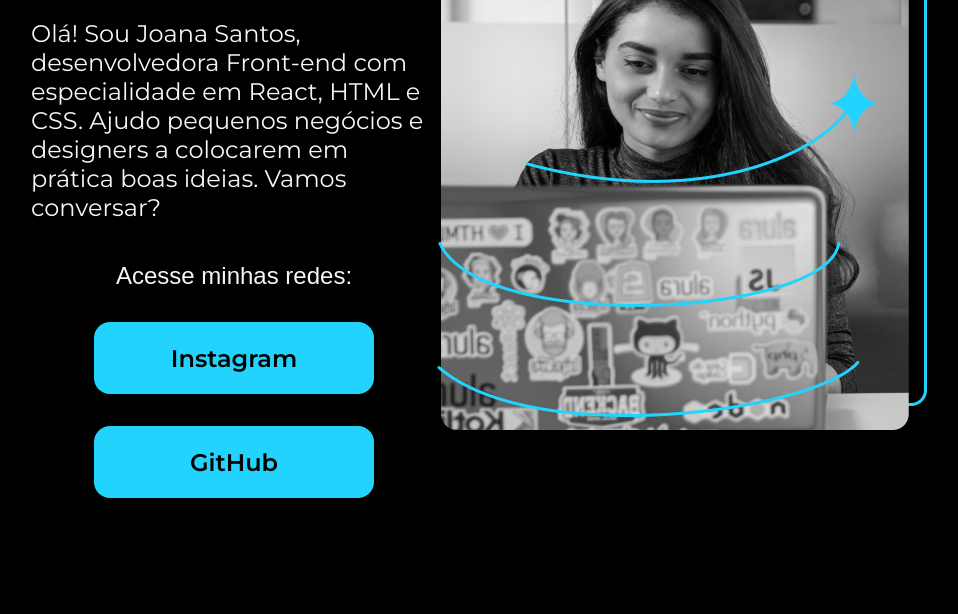
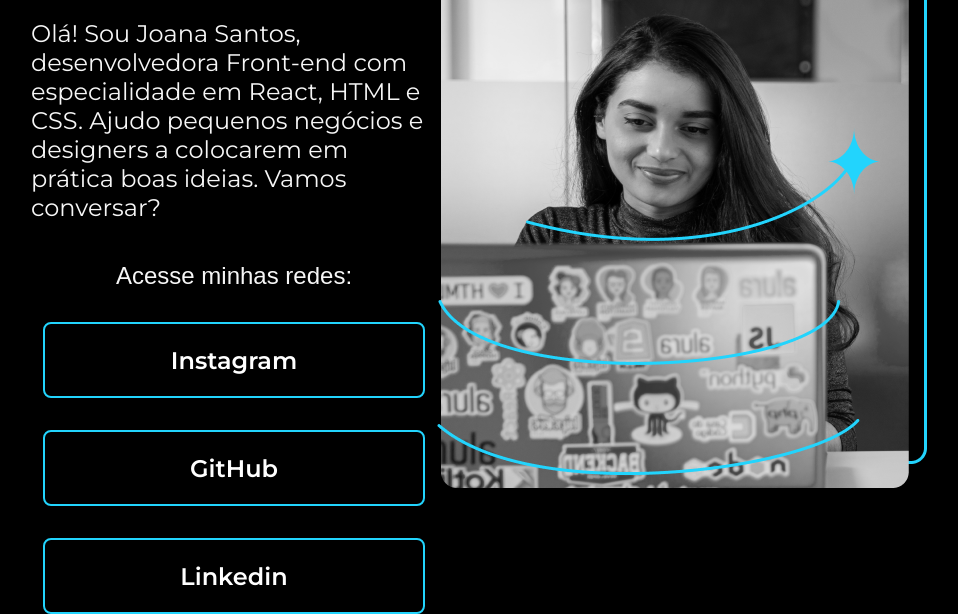
Before and after one commit to caiomore/PortfolioAlura, a plain HTML site: page index.html in a window 1280 px wide. Shown: the part 317-931 px from the top of the page, without its empty margins (161-1119 px from the left). Drawn offline with Linux system fonts and the light colour scheme; a web font is replaced by a local one.

Commit message:
Estilização de links

```diff
--- a/index.html
+++ b/index.html
@@ -25,6 +25,7 @@
                 <h3 class="apresentacao__links__subtitulo">Acesse minhas redes:</h3>
                 <a class="apresentacao__links__link" href="https://www.instagram.com/caio.macenaa/" target="_blank">Instagram</a>
                 <a class="apresentacao__links__link" href="https://github.com/caiomore" target="blank">GitHub</a>
+                <a class="apresentacao__links__link" href="https://www.linkedin.com/in/caiomoreiraa/" target="blank">Linkedin</a>
             </div>
         </section>
         <img src="imagem.png" alt="Joana programando.">
--- a/style.css
+++ b/style.css
@@ -51,14 +51,14 @@ body {
 }
 
 .apresentacao__links__link {
-    background-color: #22D4FD;
-    width: 280px;
+    width: 378px;
     text-align: center;
-    border-radius: 16px;
+    border: 2px solid #22D4FD;
+    border-radius: 8px;
     font-size: 24px;
     padding: 21.5px 0;
     text-decoration: none;
-    color: black;
+    color: white;
     font-family: 'Montserrat', sans-serif;
     font-weight: 600;
 }
```
